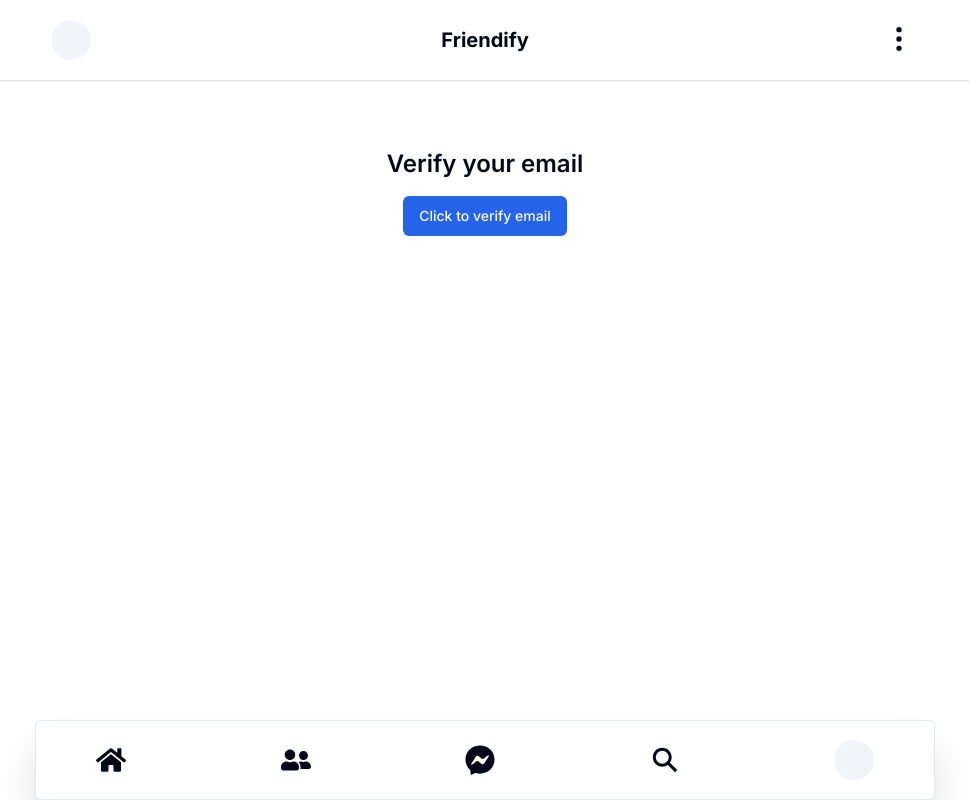
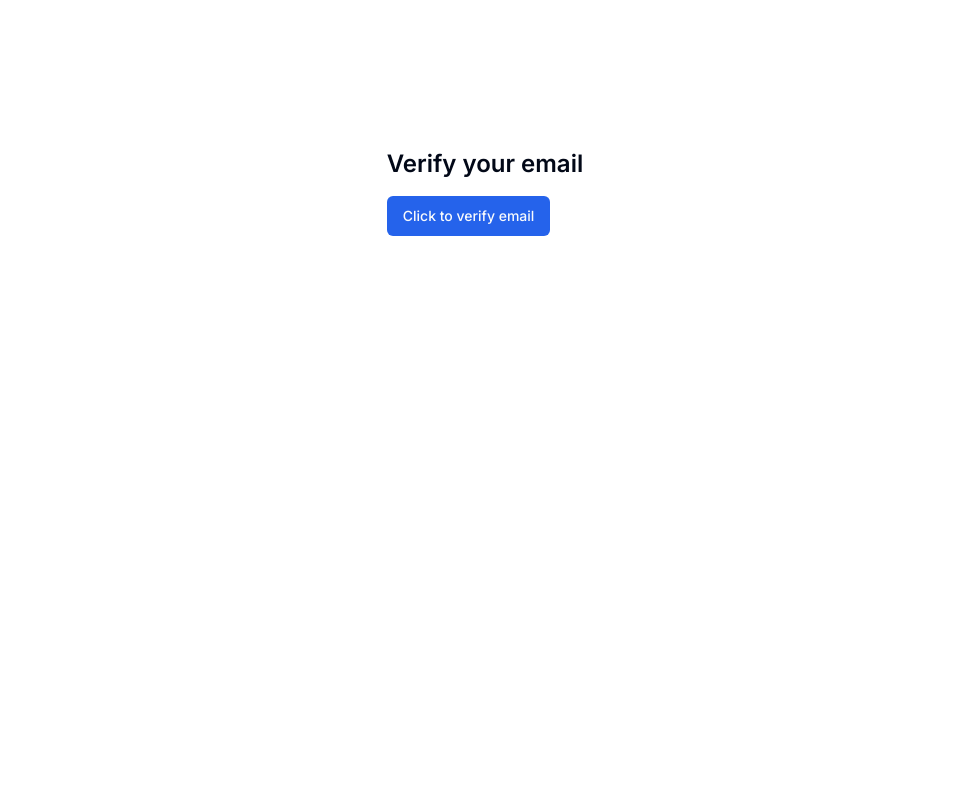
Before and after one commit to dheerurajpoot/friendify, a Next.js app: page /verifyemail in a window 1280 px wide. Shown: the whole page, without its empty margins (155-1124 px from the left). Built offline with nearby package versions, Linux system fonts and the light colour scheme.

Commit message:
update email sending

```diff
--- a/src/app/(auth)/verifyemail/page.tsx
+++ b/src/app/(auth)/verifyemail/page.tsx
@@ -1,6 +1,7 @@
 "use client";
 import { Button } from "@/components/ui/button";
 import axios from "axios";
+import Link from "next/link";
 import React, { useEffect, useState } from "react";
 
 export default function VerifyEmailPage() {
@@ -25,13 +26,26 @@ export default function VerifyEmailPage() {
 	}, []);
 	return (
 		<div className='flex flex-col mt-[10%] relative items-center justify-center pt-5 m-auto lg:w-[900px] md:w-[900px]'>
-			<h2 className='text-2xl mb-4 font-semibold'>Verify your email</h2>
-			<Button onClick={verifyUserMail}>Click to verify email</Button>
+			{!verified && (
+				<div>
+					<h2 className='text-2xl mb-4 font-semibold'>
+						Verify your email
+					</h2>
+					<Button onClick={verifyUserMail}>
+						Click to verify email
+					</Button>
+				</div>
+			)}
 			{verified && (
-				<div>
+				<div className='text-center'>
 					<h3 className='text-2xl font-semibold text-green-700'>
 						Verification Successfull
 					</h3>
+					<Link
+						href={"/login"}
+						className='text-blue-600 font-semibold underline '>
+						Login to Account
+					</Link>
 				</div>
 			)}
 			{error && (
--- a/src/components/LayoutWrapper.tsx
+++ b/src/components/LayoutWrapper.tsx
@@ -11,7 +11,7 @@ export default function LayoutWrapper({
 	children: React.ReactNode;
 }) {
 	const pathname = usePathname();
-	const noLayoutPaths = ["/login", "/sign-up"];
+	const noLayoutPaths = ["/login", "/sign-up", "/verifyemail"];
 
 	return (
 		<>
--- a/src/helpers/mailer.ts
+++ b/src/helpers/mailer.ts
@@ -23,8 +23,9 @@ export const sendMail = async ({ email, emailType, userId }: any) => {
 			});
 		}
 		const transporter = nodemailer.createTransport({
-			host: process.env.MAIL_SERVER,
-			port: 2525,
+			host: "smtp.gmail.com",
+			port: 587,
+			secure: false,
 			auth: {
 				user: process.env.MAIL_USER,
 				pass: process.env.MAIL_PASS,
@@ -32,7 +33,7 @@ export const sendMail = async ({ email, emailType, userId }: any) => {
 		});
 
 		const mailOptions = {
-			from: "contact@dheeru.org",
+			from: `${process.env.COMPANY_NAME} ✅ <rajpootdheeru90@gmail.com>`,
 			to: email,
 			subject:
 				emailType === "VERIFY"
```
Also changed, not shown: 1 other file (tests, documents, lock files or other folders).
